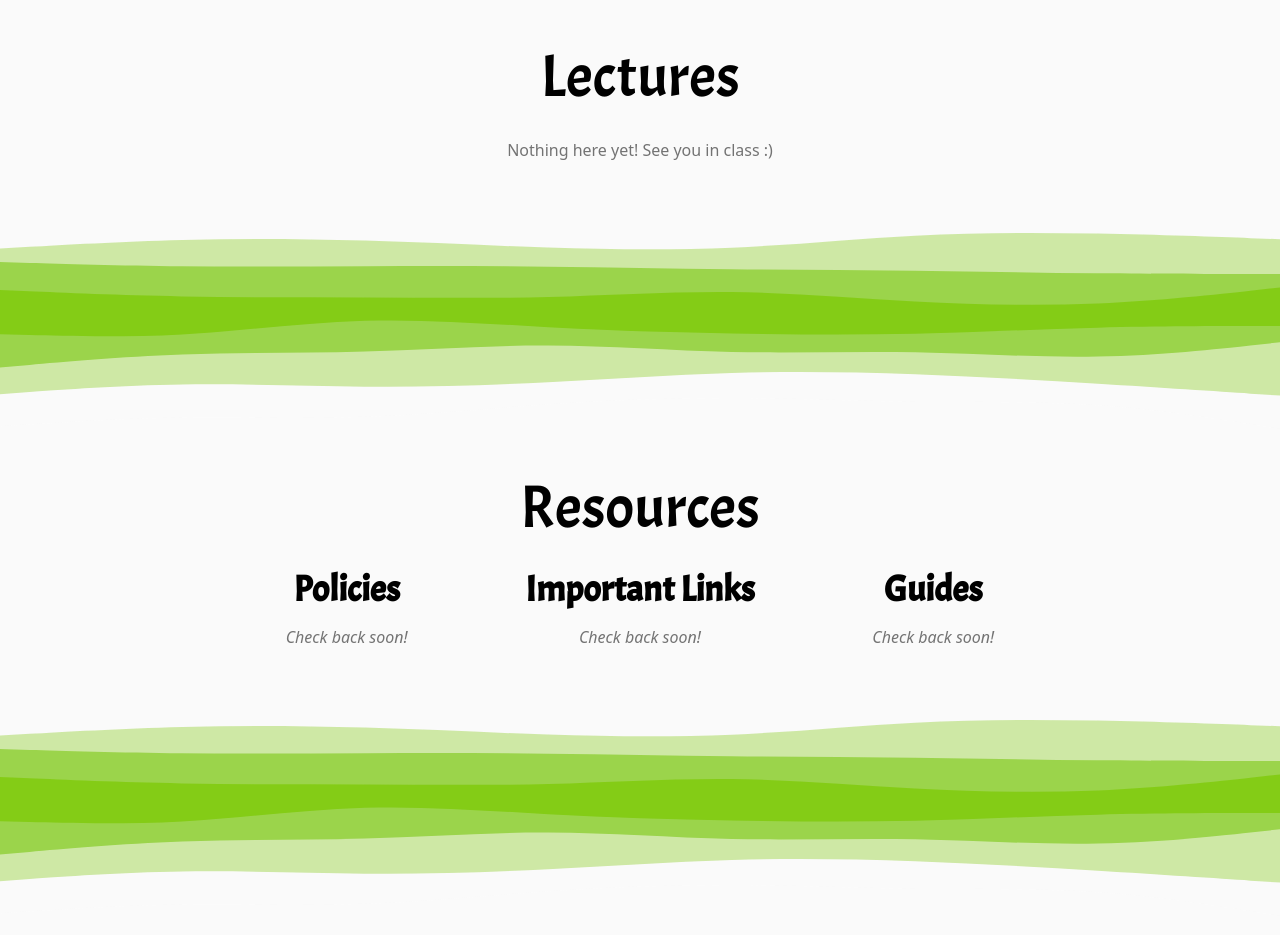
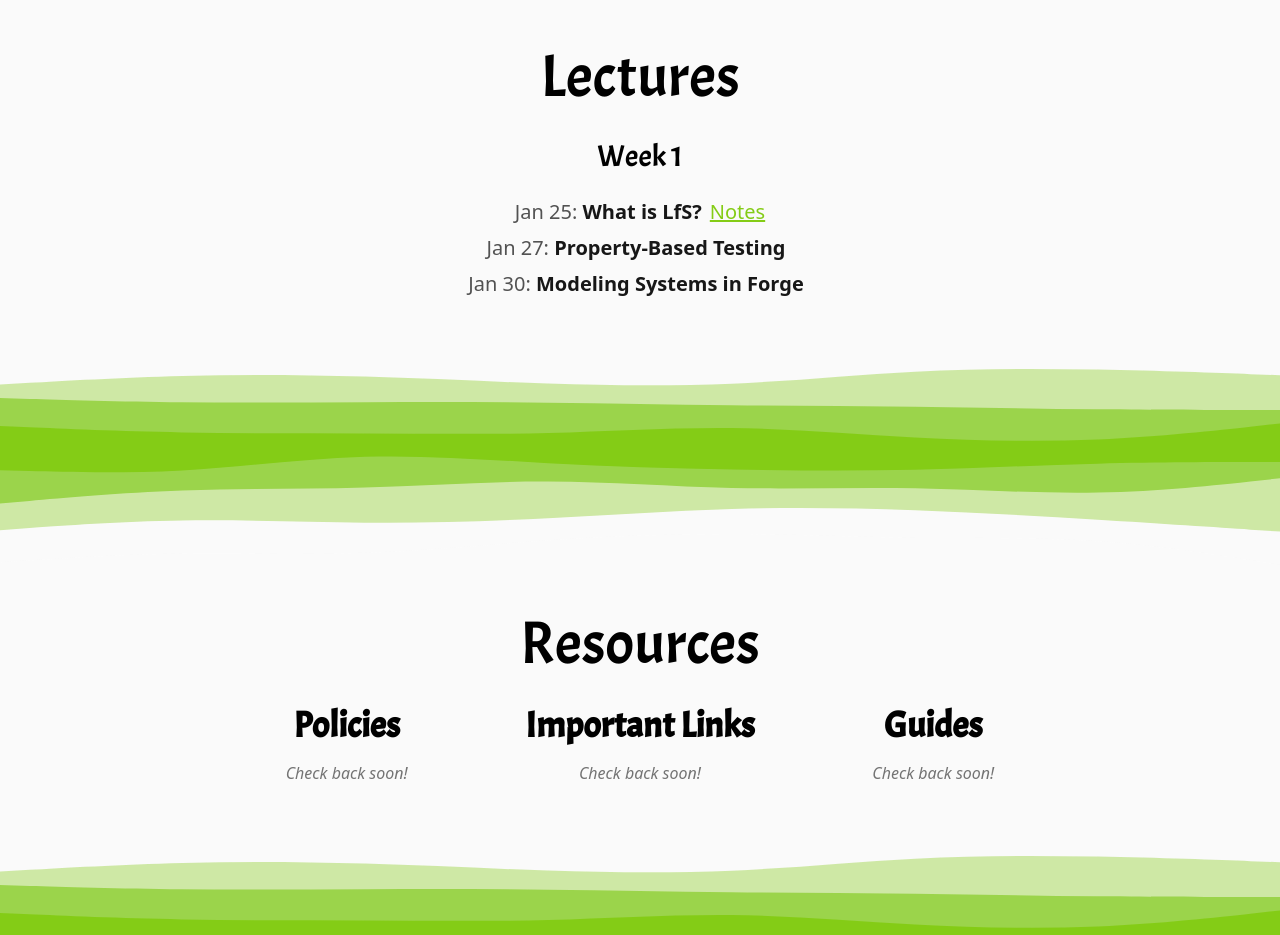
Before and after one commit to csci1710/2024, a React (Create React App) app in the folder my-app/: page / in a window 1280 px wide. Shown: the part 3480-4415 px from the top of the page. Built offline with nearby package versions, Linux system fonts and the light colour scheme; a web font is replaced by a local one.

Commit message:
feat: jan25 notes link

```diff
--- a/my-app/src/SITE_DATA.ts
+++ b/my-app/src/SITE_DATA.ts
@@ -11,33 +11,33 @@ export const PUB = process.env.PUBLIC_URL;
 // Edit stuff below this line
 
 export const lectureWeeks: LectureWeek[] = [
-  // {
-  //   name: "Week 1",
-  //   dailyLectures: [
-  //     {
-  //       name: "What is LFS?",
-  //       date: "Jan 25",
-  //       // notesLink: "https://www.google.com",
-  //       // recordingLink: "https://www.google.com",
-  //       // liveCodeLink: "https://www.google.com",
-  //     },
-  //     {
-  //       name: "what is lfs random  adssdfhg",
-  //       date: "Jan 28",
-  //       notesLink: "https://www.google.com",
-  //       recordingLink: "https://www.google.com",
-  //       liveCodeLink: "https://www.google.com",
-  //     },
-  //     {
-  //       name: "what is lfs random text adssdfhg",
-  //       date: "Jan 28",
-  //       notesLink: "https://www.google.com",
-  //       recordingLink: "https://www.google.com",
-  //       liveCodeLink: "https://www.google.com",
-  //     },
-  //   ],
-  // },
-  // {
+  {
+    name: "Week 1",
+    dailyLectures: [
+      {
+        name: "What is LfS?",
+        date: "Jan 25",
+        notesLink: "https://hackmd.io/@lfs/rJMz6s0os",
+        // recordingLink: "https://www.google.com",
+        // liveCodeLink: "https://www.google.com",
+      },
+      {
+        name: "Property-Based Testing",
+        date: "Jan 27",
+        // notesLink: "https://www.google.com",
+        // recordingLink: "https://www.google.com",
+        // liveCodeLink: "https://www.google.com",
+      },
+      {
+        name: "Modeling Systems in Forge",
+        date: "Jan 30",
+        // notesLink: "https://www.google.com",
+        // recordingLink: "https://www.google.com",
+        // liveCodeLink: "https://www.google.com",
+      },
+    ],
+  },
+  //{
   //   name: "Week 2",
   //   dailyLectures: [
   //     {
```
Also changed, not shown: 2 other files (tests, documents, lock files or other folders).
